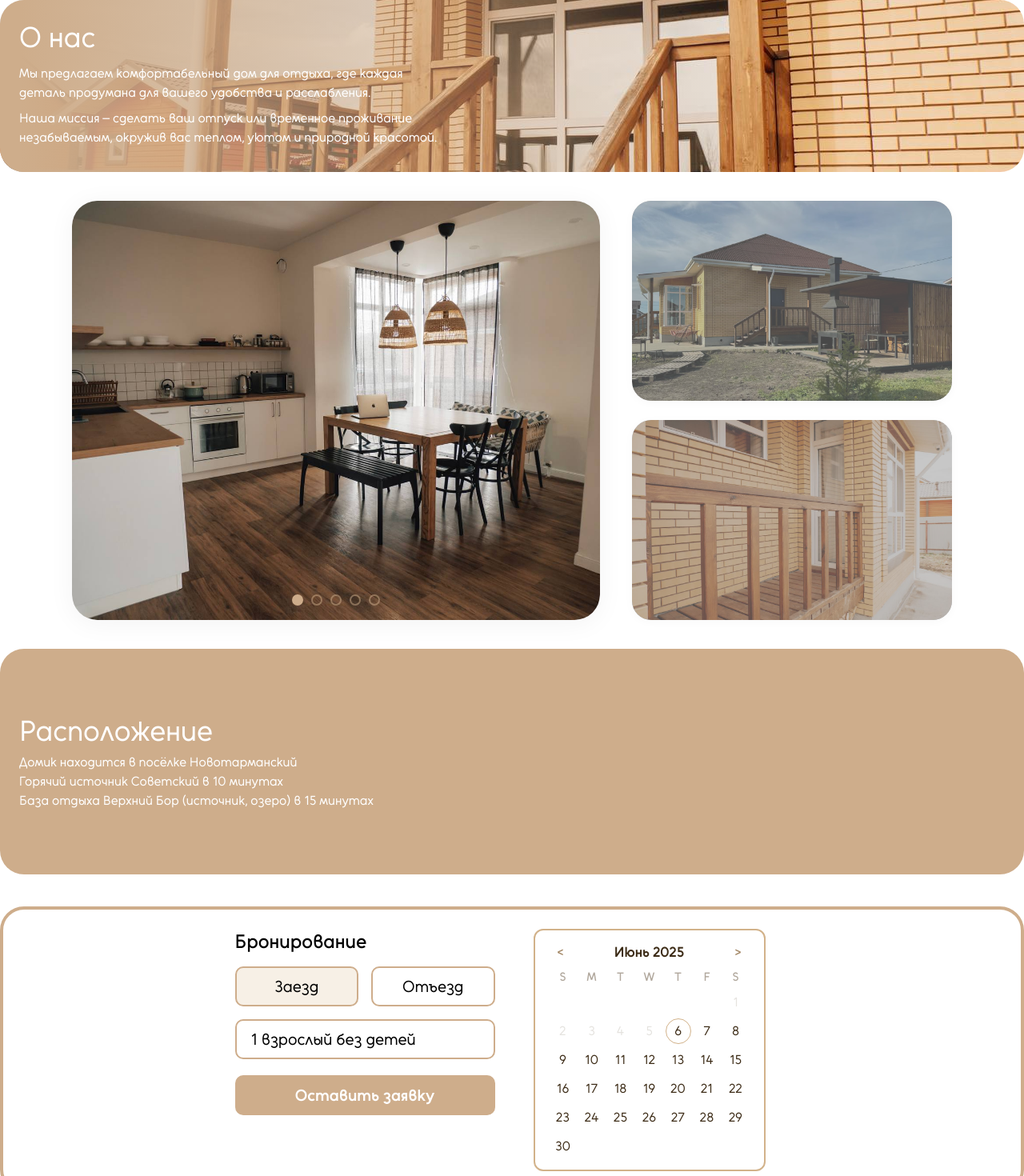
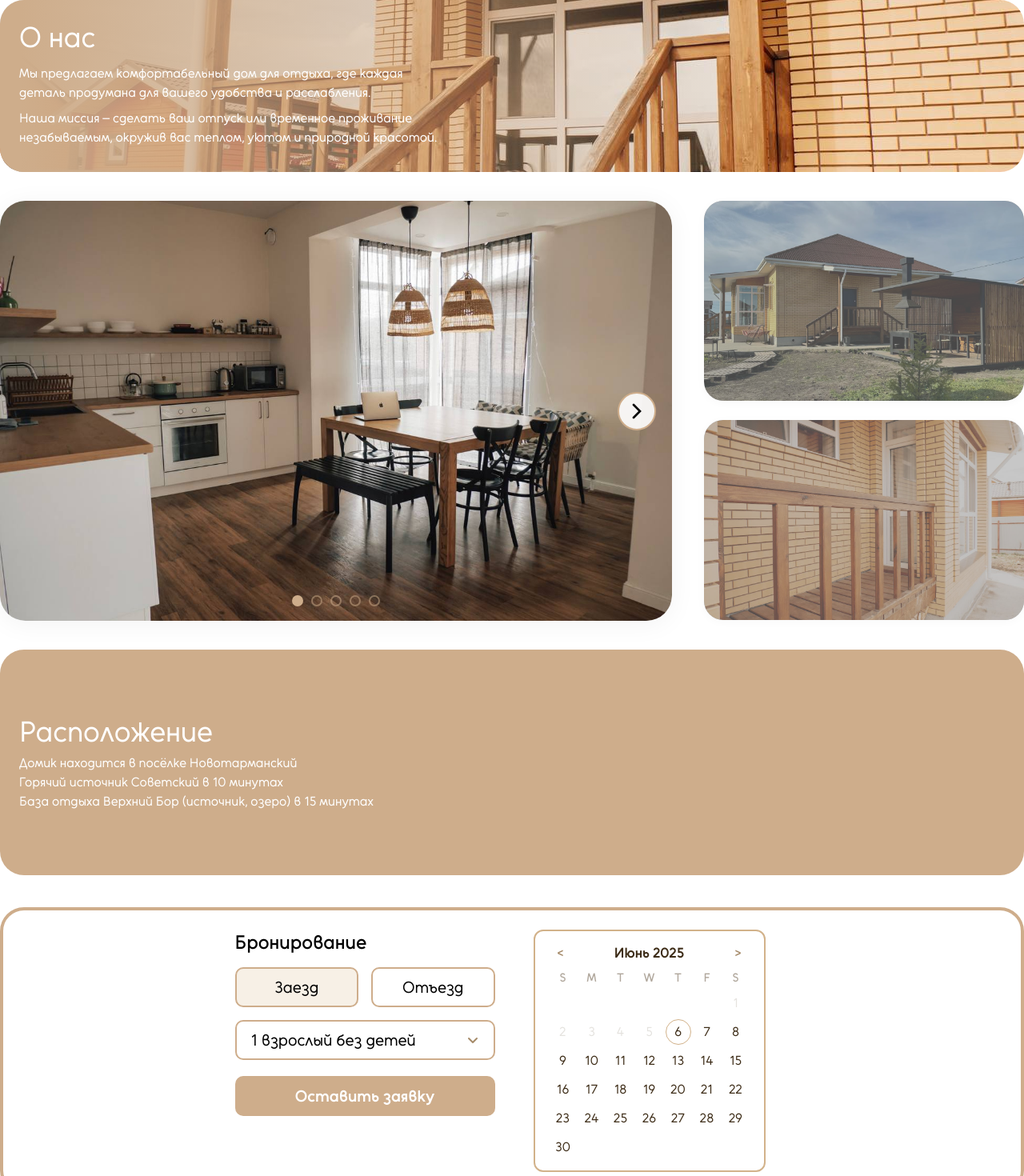
Before and after one commit to dyakovmaksim/novotarmansky, a Nuxt app: page / in a window 1280 px wide. Shown: the top 1470 px of the page at 80% size. Built offline with nearby package versions, Linux system fonts and the light colour scheme.

Commit message:
Fix booking, carousel and hero section

```diff
--- a/assets/style/main.scss
+++ b/assets/style/main.scss
@@ -17,3 +17,7 @@ button {
 a {
   text-decoration: none;
 }
+
+body {
+  overflow-x: hidden;
+}
--- a/components/layouts/HeroSection.vue
+++ b/components/layouts/HeroSection.vue
@@ -28,16 +28,16 @@
   height: 360px;
   background: #fff;
   border-bottom-right-radius: 48px;
-  overflow: visible;
   display: flex;
   align-items: flex-end;
 
   &__bg {
     position: absolute;
     top: 0;
-    left: 0;
-    width: 100%;
+    left: -2px;
+    width: auto;
     height: 100%;
+    min-width: 100%;
     object-fit: cover;
     object-position: center 55%;
     border-radius: 0 0 161px 161px;
@@ -46,10 +46,12 @@
 
   &__content {
     position: relative;
-    width: 1200px;
+    width: 100%; /* расширить на всю ширину */
+    max-width: 1200px;
     margin: 0 auto;
     display: flex;
     z-index: 1;
+    padding: 0 16px; /* добавить внутренние отступы для адаптивности */
   }
 
   &__card {
--- a/components/sections/BookingSection.vue
+++ b/components/sections/BookingSection.vue
@@ -19,14 +19,46 @@
             {{ checkout ? formatDate(checkout) : "Отъезд" }}
           </button>
         </div>
-        <div class="booking-form__guests">
-          <input
-            class="booking-form__input"
-            type="text"
-            v-model="guestsText"
-            readonly
+        <div class="booking-form__guests" ref="guestsRef">
+          <div
+            class="booking-form__guests-trigger"
             @click="showGuests = !showGuests"
-          />
+          >
+            <input
+              class="booking-form__input"
+              type="text"
+              v-model="guestsText"
+              readonly
+              style="
+                pointer-events: none;
+                background: transparent;
+                border: none;
+                box-shadow: none;
+              "
+            />
+
+            <svg
+              width="20"
+              height="20"
+              viewBox="0 0 20 20"
+              style="
+                position: absolute;
+                right: 16px;
+                top: 50%;
+                transform: translateY(-50%);
+              "
+              fill="none"
+              xmlns="http://www.w3.org/2000/svg"
+            >
+              <path
+                d="M5 8L10 13L15 8"
+                stroke="#a68b6a"
+                stroke-width="2"
+                stroke-linecap="round"
+                stroke-linejoin="round"
+              />
+            </svg>
+          </div>
           <div v-if="showGuests" class="booking-form__guests-dropdown">
             <div>
               <span>Взрослые:</span>
@@ -59,16 +91,17 @@
 </template>
 
 <script setup>
-import { ref, computed } from "vue";
+import { ref, computed, onMounted, onBeforeUnmount } from "vue";
 import Calendar from "../Calendar.vue";
 
-// Состояния формы
 const checkin = ref(null);
 const checkout = ref(null);
 const selecting = ref("checkin");
 const showGuests = ref(false);
 const adults = ref(1);
 const children = ref(0);
+
+const guestsRef = ref(null);
 
 const guestsText = computed(
   () =>
@@ -85,10 +118,11 @@ function formatDate(date) {
 function onSelectDate(date) {
   if (selecting.value === "checkin") {
     checkin.value = date;
-    if (checkout.value && checkout.value <= date) checkout.value = null;
+
+    if (checkout.value && checkout.value < date) checkout.value = null;
     selecting.value = "checkout";
   } else {
-    if (checkin.value && date > checkin.value) {
+    if (checkin.value && date >= checkin.value) {
       checkout.value = date;
       selecting.value = "";
     } else {
@@ -106,6 +140,19 @@ function submit() {
     )}\nОтъезд: ${formatDate(checkout.value)}\nГостей: ${guestsText.value}`
   );
 }
+
+function handleClickOutside(event) {
+  if (guestsRef.value && !guestsRef.value.contains(event.target)) {
+    showGuests.value = false;
+  }
+}
+
+onMounted(() => {
+  document.addEventListener("mousedown", handleClickOutside);
+});
+onBeforeUnmount(() => {
+  document.removeEventListener("mousedown", handleClickOutside);
+});
 </script>
 
 <style lang="scss" scoped>
@@ -121,7 +168,7 @@ function submit() {
     display: flex;
     gap: 48px;
     justify-content: center;
-    align-items: start;
+    align-items: flex-start;
   }
 }
 
@@ -161,15 +208,33 @@ function submit() {
 
   &__guests {
     position: relative;
+    border: 2px solid var(--primary);
+    border-radius: 10px;
+
+    &-trigger {
+      position: relative;
+      display: flex;
+      align-items: center;
+      cursor: pointer;
+      width: 100%;
+    }
 
     input.booking-form__input {
       cursor: pointer;
       user-select: none;
+      width: 100%;
+      background: #fff;
+      border: 2px solid var(--primary);
+      border-radius: 10px;
+      padding: 10px 18px;
+      font-size: 20px;
+      outline: none;
+      transition: 0.3s;
     }
 
     &-dropdown {
       position: absolute;
-      left: 0;
+      left: -2px;
       top: 55px;
       background: #fff;
       border: 2px solid var(--primary);
--- a/components/sections/CarouselSection.vue
+++ b/components/sections/CarouselSection.vue
@@ -10,6 +10,36 @@
             class="carousel__main-img"
           />
         </Transition>
+
+        <button
+          v-if="activeIndex > 0"
+          class="carousel__arrow carousel__arrow--prev"
+          @click="prev"
+        >
+          <svg width="32" height="32" viewBox="0 0 24 24" fill="none">
+            <path
+              d="M15 18L9 12L15 6"
+              stroke="currentColor"
+              stroke-width="2"
+              stroke-linecap="round"
+            />
+          </svg>
+        </button>
+        <button
+          v-if="activeIndex < images.length - 1"
+          class="carousel__arrow carousel__arrow--next"
+          @click="next"
+        >
+          <svg width="32" height="32" viewBox="0 0 24 24" fill="none">
+            <path
+              d="M9 18L15 12L9 6"
+              stroke="currentColor"
+              stroke-width="2"
+              stroke-linecap="round"
+            />
+          </svg>
+        </button>
+
         <div class="carousel__pagination">
           <span
             v-for="(img, i) in images"
@@ -54,26 +84,33 @@ const images = [
 ];
 
 function goTo(idx) {
-  if (idx >= 0 && idx < images.length) {
-    activeIndex.value = idx;
-  }
+  if (idx >= 0 && idx < images.length) activeIndex.value = idx;
+}
+
+function next() {
+  if (activeIndex.value < images.length - 1) activeIndex.value++;
+}
+
+function prev() {
+  if (activeIndex.value > 0) activeIndex.value--;
 }
 </script>
 
 <style lang="scss" scoped>
 .carousel-section {
+  width: 100%;
+  padding: 36px 0;
+  background: #fff;
   display: flex;
   justify-content: center;
   align-items: center;
-  padding: 36px 0;
-  background: #fff;
 }
 
 .carousel {
   display: flex;
   gap: 40px;
   width: 100%;
-  max-width: 1100px;
+  max-width: none; // Убрано ограничение по ширине
 }
 
 .carousel__main {
@@ -140,6 +177,11 @@ function goTo(idx) {
   box-shadow: 0 2px 12px rgba(0, 0, 0, 0.03);
   transition: opacity 0.3s;
   position: relative;
+  cursor: pointer; /* Добавлен pointer для превью */
+
+  &:hover {
+    filter: brightness(0.85);
+  }
 }
 
 .carousel__side-img {
@@ -163,4 +205,43 @@ function goTo(idx) {
 .fade-leave-from {
   opacity: 1;
 }
+
+/* Стили для стрелок навигации */
+.carousel__arrow {
+  position: absolute;
+  top: 50%;
+  transform: translateY(-50%);
+  background: rgba(255, 255, 255, 0.9);
+  border: 2px solid var(--primary);
+  border-radius: 50%;
+  width: 48px;
+  height: 48px;
+  display: flex;
+  align-items: center;
+  justify-content: center;
+  cursor: pointer;
+  z-index: 3;
+  transition: 0.3s;
+
+  &:hover {
+    background: var(--primary);
+
+    svg {
+      stroke: white;
+    }
+  }
+
+  &--prev {
+    left: 20px;
+  }
+
+  &--next {
+    right: 20px;
+  }
+
+  svg {
+    stroke: var(--primary);
+    transition: stroke 0.3s;
+  }
+}
 </style>
```
